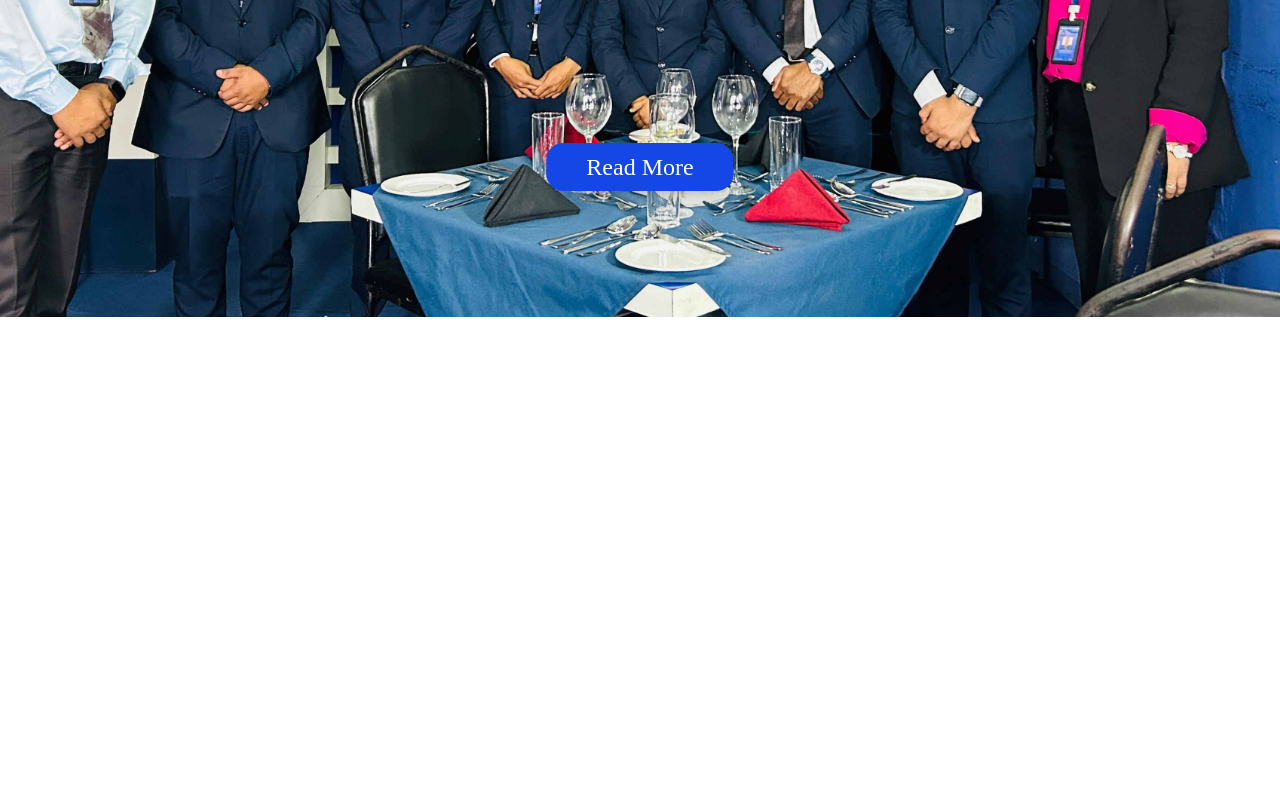
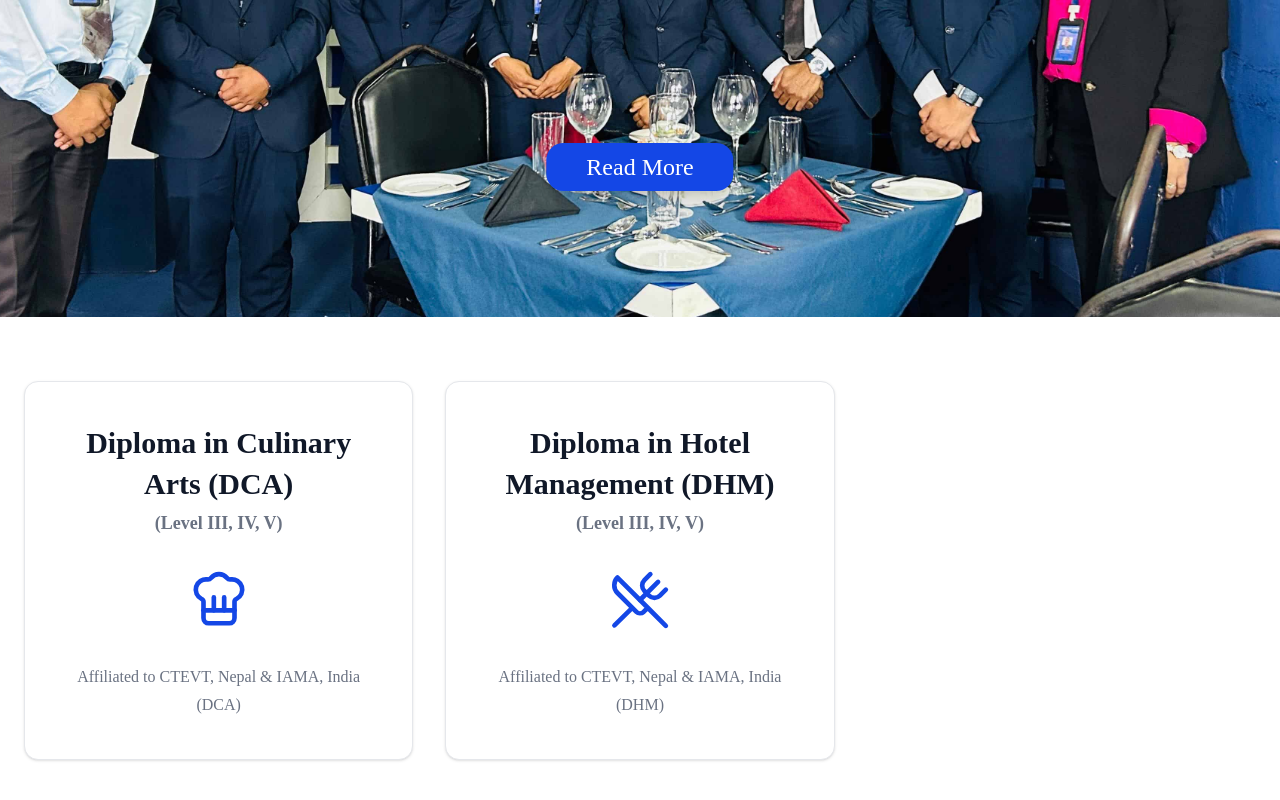
Before and after one commit to Anish-Karkee/RITZ-COLLEGE-COPY-IN-NEXT.JS-, a Next.js app: page / in a window 1280 px wide. Shown: the part 604-1404 px from the top of the page. Before the commit the page ends 921 px from the top, so only its background shows below. Built offline with nearby package versions, Linux system fonts and the light colour scheme.

Commit message:
feat: add Courses component to display course offerings in Hero section

```diff
--- /dev/null
+++ b/src/components/sections/Courses.tsx
@@ -0,0 +1,64 @@
+"use client";
+
+import { ChefHat, CookingPot, UtensilsCrossed } from "lucide-react";
+
+
+const courses = [
+    {
+        title: "Diploma in Culinary Arts (DCA)",
+        subtitle: "(Level III, IV, V)",
+        description: "Affiliated to CTEVT, Nepal & IAMA, India (DCA)",
+        icon: ChefHat,
+    },
+    {
+        title: "Diploma in Hotel Management (DHM)",
+        subtitle: "(Level III, IV, V)",
+        description: "Affiliated to CTEVT, Nepal & IAMA, India (DHM)",
+        icon: UtensilsCrossed,
+    },
+];
+
+const Courses = () => {
+    return (
+        <section className="w-full bg-white py-16">
+            <div className="mx-auto max-w-7xl px-6">
+                <div className="grid gap-8 md:grid-cols-2 lg:grid-cols-3">
+                    {courses.map((course, index) => {
+                        const Icon = course.icon;
+                        return (
+              <div
+                key={index}
+                className="rounded-xl border border-gray-200 bg-white px-8 py-10 shadow-sm transition-all duration-300 hover:-translate-y-2 hover:shadow-xl"
+              >
+                <div className="flex flex-col items-center text-center">
+                  <h3 className="text-[30px] font-bold text-gray-900 leading-snug">
+                    {course.title}
+                  </h3>
+
+                  {course.subtitle && (
+                    <p className="mt-1 text-lg font-semibold text-gray-500">
+                      {course.subtitle}
+                    </p>
+                  )}
+
+                  <Icon
+                    size={62}
+                    strokeWidth={1.8}
+                    className="my-8 text-blue-700"
+                  />
+
+                  <p className="text-base leading-7 text-gray-500">
+                    {course.description}
+                  </p>
+                </div>
+              </div>
+            );
+
+                    })}
+                </div>
+            </div>
+        </section>
+    );
+};
+
+export default Courses;
--- a/src/components/sections/Hero.tsx
+++ b/src/components/sections/Hero.tsx
@@ -2,6 +2,7 @@ import Image from "next/image"
 import { Button } from "../ui/button"
 import LAND1 from "../../../public/images/landing1.jpg"
 import Carousel from "./Carousel"
+import Courses from "./Courses"
 
 const Hero = () => {
   return (
@@ -20,6 +21,9 @@ const Hero = () => {
     </div>
     </section>
 
+
+    {/*Courses */}
+    <Courses/>
     </div>
     </>
   )
```
